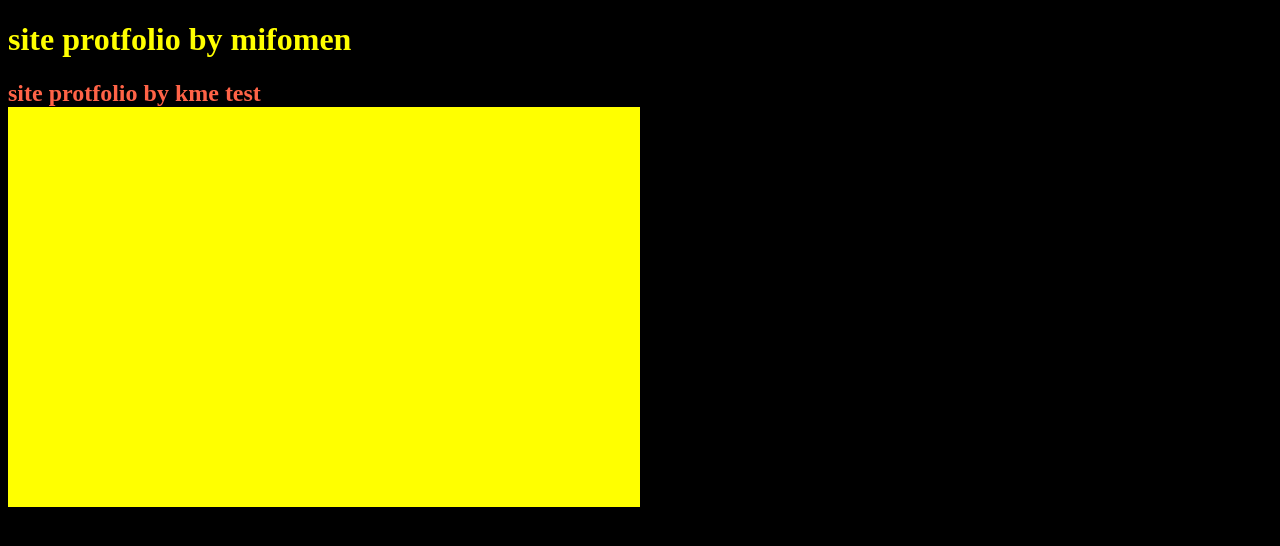
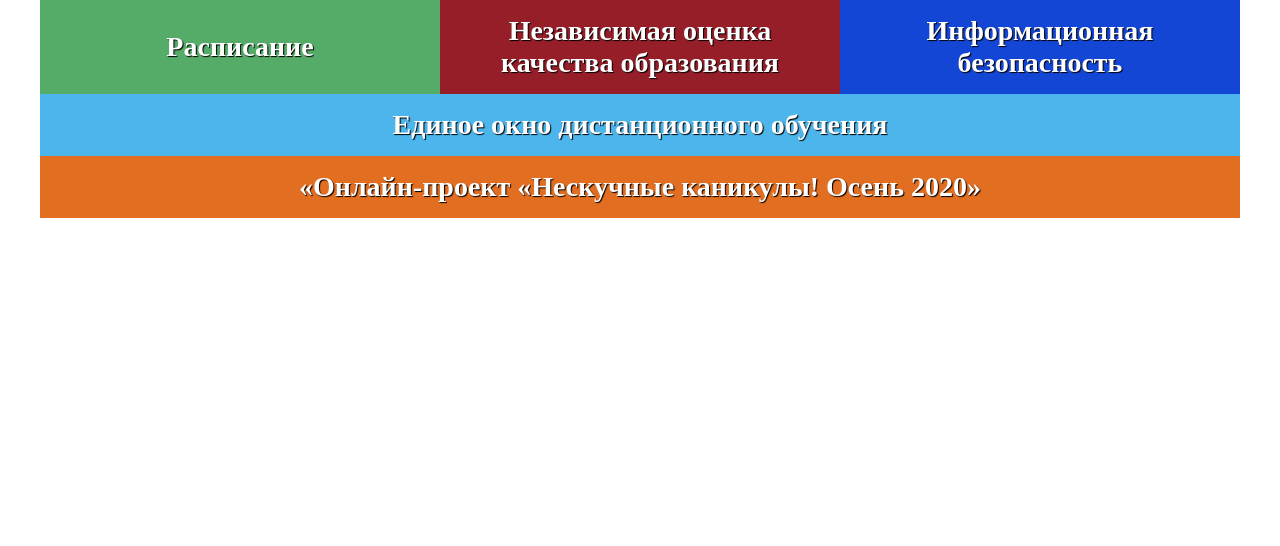
Before and after one commit to mifomen/less-st, a website: page src/index.html in a window 1280 px wide. Shown: the top 546 px of the page. Drawn offline with nearby package versions, Linux system fonts and the light colour scheme; files that its build step writes are made by us from their sources.

Commit message:
menu complite on flex

```diff
--- a/src/index.html
+++ b/src/index.html
@@ -7,22 +7,26 @@
   <title>Document</title>
 </head>
 <body>
-<header>
-  <h1 class="main">
-    site protfolio by mifomen
-  </h1>
-  <h2 class="main__title">
-    site protfolio by kme test
-  </h2>
-</header>
-<main>
-<div class="block">
+  <div class="menu">
+    <ul class="menu__list">
+      <li class="menu__item green">
+        <a href="#" class="menu__link">Расписание</a>
+      </li>
+      <li class="menu__item red">
+        <a href="#" class="menu__link">Независимая оценка качества образования</a>
+      </li>
+      <li class="menu__item blue">
+        <a href="#" class="menu__link">Информационная безопасность</a>
+      </li>
+      <li class="menu__item blue2 full" >
+        <a href="#" class="menu__link">Единое окно дистанционного обучения</a>
+      </li>
+      <li class="menu__item orange full">
+        <a href="#" class="menu__link" >«Онлайн-проект «Нескучные каникулы! Осень 2020»</a>
+      </li>
 
-</div>
-</main>
-<footer>
-
-</footer>
-<script src="js/main.min.js"></script>
+    </ul>
+  </div>
+  <script src="js/main.min.js"></script>
 </body>
 </html>
--- a/src/less/blocks/body.less
+++ b/src/less/blocks/body.less
@@ -1,27 +1 @@
-body {
-  height: 200vh;
-  background: black;
-}
-
-.main {
-  color:yellow;
-  &__title {
-    padding:0;
-    margin:0;
-    color: tomato;
-  }
-}
-
-
-.block {
-  width: 50%;
-  height: 50vh;
-  background-color: red;
-  @media @tablet {
-    background: orange;
-  }
-
-  @media @desktop {
-   background: yellow;
- }
-}
+body
--- a/src/less/blocks/fonts.less
+++ b/src/less/blocks/fonts.less
@@ -1,27 +1,27 @@
-@font-face {
-  font-family: 'Roboto';
-  font-weight: 400;
-  font-style: normal;
-  font-display: swap;
-  src: local('Roboto'),
-  url('../fonts/roboto.woff2') format('woff2'),
-  url('../fonts/roboto.woff') format('woff');
-}
-@font-face {
-  font-family: 'Roboto';
-  font-weight: 700;
-  font-style: normal;
-  font-display: swap;
-  src: local('Roboto Bold'),
-  url('../fonts/robotobold.woff2') format('woff2'),
-  url('../fonts/robotobold.woff') format('woff');
-}
-@font-face {
-  font-family: 'Roboto';
-  font-weight: 500;
-  font-style: normal;
-  font-display: swap;
-  src: local('Roboto Medium Bold'),
-  url('../fonts/robotomedium.woff2') format('woff2'),
-  url('../fonts/robotomedium.woff') format('woff');
-}
+// @font-face {
+//   font-family: 'Roboto';
+//   font-weight: 400;
+//   font-style: normal;
+//   font-display: swap;
+//   src: local('Roboto'),
+//   url('../fonts/roboto.woff2') format('woff2'),
+//   url('../fonts/roboto.woff') format('woff');
+// }
+// @font-face {
+//   font-family: 'Roboto';
+//   font-weight: 700;
+//   font-style: normal;
+//   font-display: swap;
+//   src: local('Roboto Bold'),
+//   url('../fonts/robotobold.woff2') format('woff2'),
+//   url('../fonts/robotobold.woff') format('woff');
+// }
+// @font-face {
+//   font-family: 'Roboto';
+//   font-weight: 500;
+//   font-style: normal;
+//   font-display: swap;
+//   src: local('Roboto Medium Bold'),
+//   url('../fonts/robotomedium.woff2') format('woff2'),
+//   url('../fonts/robotomedium.woff') format('woff');
+// }
--- a/src/less/main.less
+++ b/src/less/main.less
@@ -1,11 +1,96 @@
-@import "blocks/fonts";
+@desktop: ~"(min-width: 800px)";
 
-// Mode: Tablet
-@tablet: ~"(min-width: 768px)";
-@tablet-area: 750px;
+:root {
+  --green: #55ac68;
+  --red: #961e28;
+  --blue: #1346d5;
+  --blue-second: #4cb5eb;
+  --orange: #e16e21;
+  --black: #000000;
+  --white: #ffffff;
+}
 
-// Mode: Desktop
-@desktop: ~"(min-width: 1024px)";
-@desktop-area: 970px;
+.green {
+  background-color: var(--green);
+}
 
-@import "blocks/body";
+.red {
+  background-color: var(--red);
+}
+
+.blue {
+  background-color: var(--blue);
+}
+
+.blue2 {
+  background-color: var(--blue-second);
+}
+.orange {
+  background-color: var(--orange);
+}
+body {
+  height: 200vh;
+  margin: 0;
+  // width: 3100px;
+}
+
+.menu {
+  margin: 0 auto;
+  width: 1200px;
+
+
+  &__list {
+    padding: 0;
+    margin: 0;
+    list-style: none;
+    display: flex;
+    flex-direction: column;
+    justify-content: center;
+    flex-shrink: 2;
+    flex-wrap: wrap;
+    @media @desktop {
+
+    flex-direction: row;
+    }
+  }
+  &__item {
+    text-align: center;
+    font-size: 28px;
+    box-sizing: border-box;
+    width: 100%;
+    display: flex;
+    justify-content: center;
+    align-items: center;
+    @media @desktop {
+    width: calc(100% / 3);
+
+    }
+  }
+  &__link {
+    width: 100%;
+    // height: 100%;
+    font-weight: bold;
+    color: var(--white);
+    text-shadow: 1px 1px 1px var(--black);
+    text-decoration: none;
+    padding: 15px;
+    // line-height: 45px;
+    box-sizing: border-box;
+    &:hover {
+      text-decoration: underline;
+
+    }
+
+  }
+
+}
+
+
+.full {
+  width: 100%;
+
+  @media @desktop {
+    width: 100%;
+
+  }
+}
```
Also changed, not shown: 1 other file.
